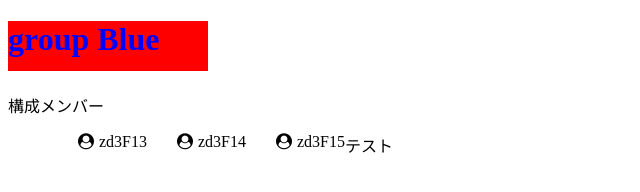
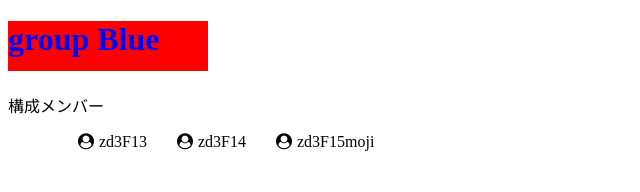
Before and after one commit to zd3F14/groupBlue, a plain HTML site: page index.html in a window 1280 px wide. Shown: the full height of the page, 0-640 px from the left. Drawn offline with Linux system fonts and the light colour scheme.

Commit message:
文字追加

```diff
--- a/index.html
+++ b/index.html
@@ -15,6 +15,6 @@
   <li>zd3F14</li>
   <li>zd3F15</li>
 </ul>
-テスト
+moji
 </body>
 </html>
```
